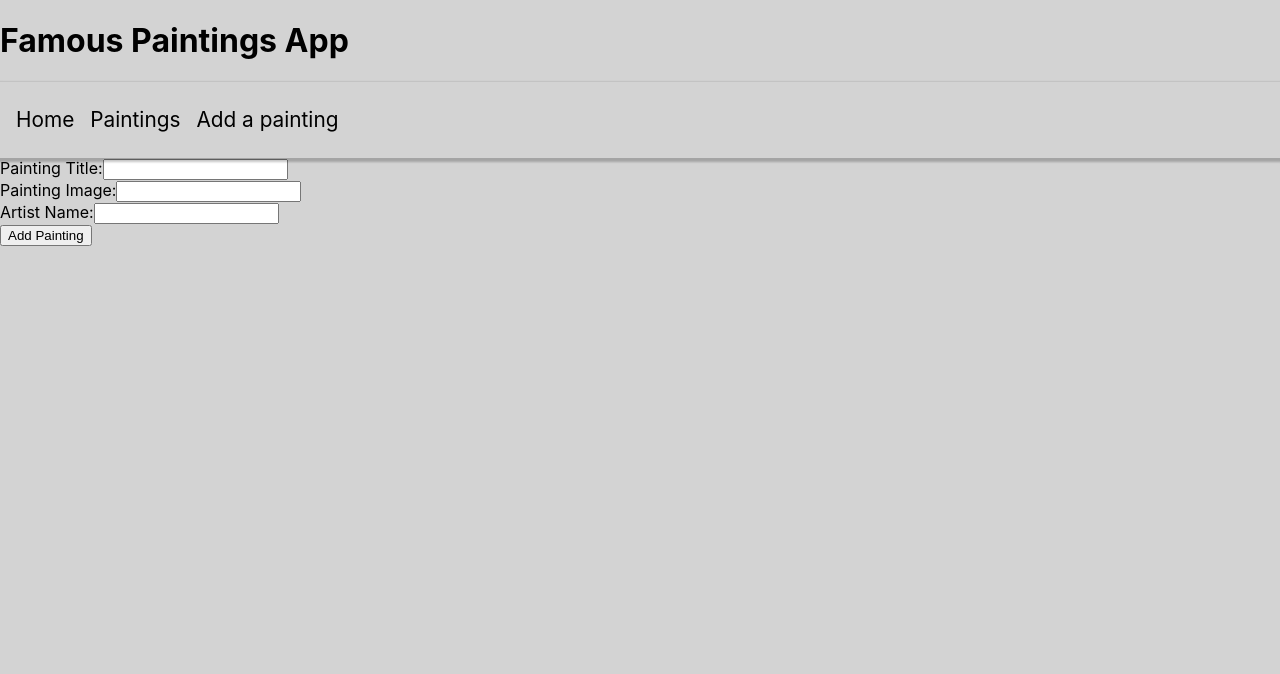
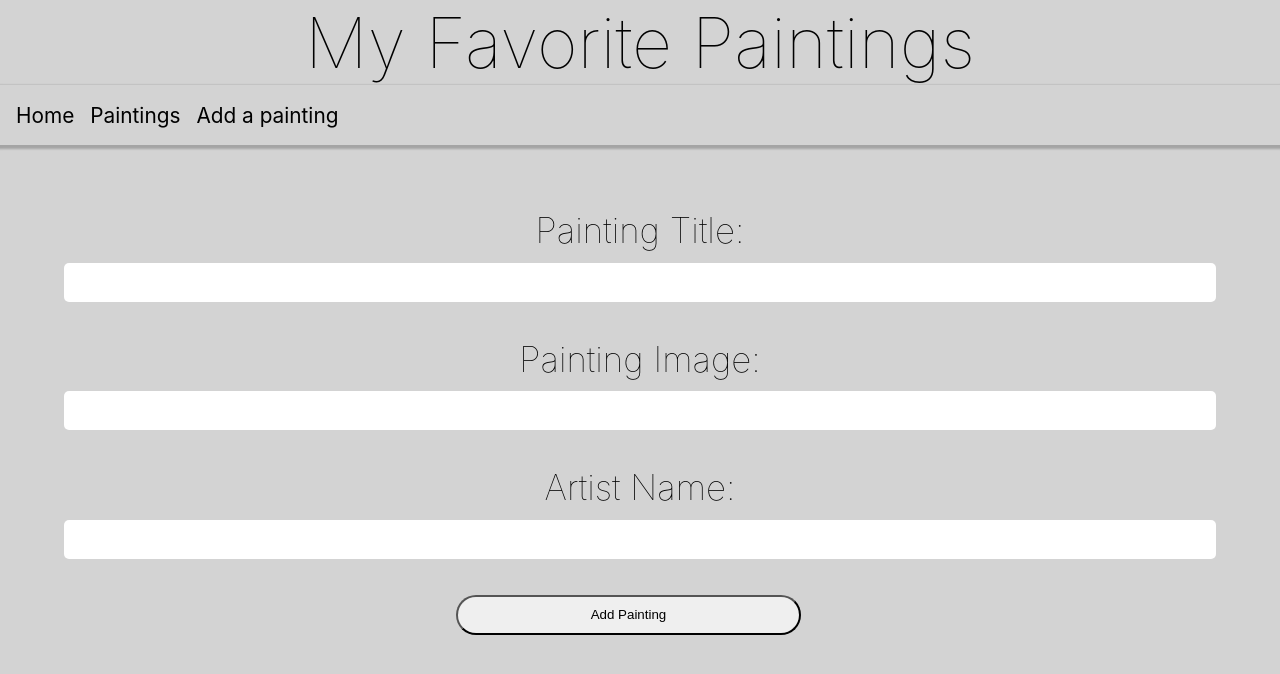
Before and after one commit to samanthamarberger/phase-2-project, a React (Create React App) app: page /add-painting in a window 1280 px wide. Shown: the top 674 px of the page. Built offline with nearby package versions, Linux system fonts and the light colour scheme; data requests are answered from the project's data file.

Commit message:
styled form page, and home page

```diff
--- a/db.json
+++ b/db.json
@@ -23,6 +23,12 @@
       "imageSrc": "https://tse1.mm.bing.net/th?id=OIP.uV_ytgPMct5ll0DJMwWlHwHaEo&pid=Api&P=0",
       "artist": "Pablo Picasso",
       "id": 4
+    },
+    {
+      "title": "",
+      "imageSrc": "",
+      "artist": "",
+      "id": 5
     }
   ]
 }
--- a/src/components/App.js
+++ b/src/components/App.js
@@ -24,7 +24,9 @@ function App() {
     }
     return (
         <div>
-            <h1>Famous Paintings App</h1>
+            <div class="title">
+                <h1>My Favorite Paintings</h1>
+            </div>
             <NavBar />
             <Routes>
                 <Route path="/paintings/" element={<Paintings paintings={paintings} />} />
--- a/src/components/Home.js
+++ b/src/components/Home.js
@@ -3,8 +3,9 @@ import React from "react";
 function Home() {
 
     return (
-        <div>
+        <div class="home-page">
             <h1>Home Page</h1>
+            <br/>
             <p>
                 Welcome to my paintings page!
                 Here I store all of my favorite famous paintings.
--- /dev/null
+++ b/src/components/PaintingAdd.css
@@ -0,0 +1,49 @@
+*{
+    box-sizing: border-box;
+    margin: 0;
+    padding: 0;
+}
+
+.form {
+    min-width: 100%;
+    height: 100vh;
+    margin: 0vw;
+    padding: 5vw ;
+    position:relative;
+}
+
+.form label{
+    display: block;
+    text-align: center;
+    font-size: 20px;
+    margin: 0 0 2vh 0;
+    font-size: 35px ;
+    color: black;
+    font: sans-serif;
+    font-style: normal;
+    font-weight: lighter;
+}
+
+.form input{
+    display: block;
+    width: 100%;
+    padding: .5rem .8rem .5rem .8rem;
+    margin: .9vw 0 ;
+    border:0;
+    border-radius: 5px;
+    font-size: 20px;
+}
+
+.form button {
+    cursor: pointer;
+    border-radius: 20px 20px;
+    color: black;
+    width: 30%;
+    height: 40px;
+    margin-left: 34%;
+}
+
+.form button:hover {
+    background-color: gray;
+    transition: 1s background ease;
+}
--- a/src/components/PaintingAdd.js
+++ b/src/components/PaintingAdd.js
@@ -1,5 +1,6 @@
 import React, { useState } from "react";
 import { useNavigate } from "react-router-dom";
+import "./PaintingAdd.css";
 
 function PaintingAdd({ onAddPainting }) {
     const navigate = useNavigate();
@@ -42,7 +43,7 @@ function PaintingAdd({ onAddPainting }) {
 
 
     return (
-        <div>
+        <div class="form">
             <form onSubmit={(e) => handleSubmit(e)} className="NewPainting">
                 <label>
                     Painting Title:
--- a/src/components/Paintings.js
+++ b/src/components/Paintings.js
@@ -5,7 +5,9 @@ function Paintings({ paintings }) {
 
     return (
         <div>
-            <h1>Paintings Page</h1>
+            <div class="painting-page">
+                <h1>Paintings Page</h1>
+            </div>
             {paintings.map((painting) => <PaintingCard key={painting.title} painting={painting} />)}
         </div>
     );
--- a/src/index.css
+++ b/src/index.css
@@ -7,3 +7,39 @@ body {
   -moz-osx-font-smoothing: grayscale;
   background-color: lightgrey;
 }
+
+.title h1{
+  text-align: center;
+  color: black;
+  font: sans-serif;
+  font-style: normal;
+  font-size: 70px;
+  font-weight: lighter;
+}
+
+.home-page h1 {
+  text-align: center;
+  color: black;
+  font: sans-serif;
+  font-style: normal;
+  font-size: 40px;
+  font-weight: lighter;
+}
+
+.home-page p {
+  text-align: center;
+  color: black;
+  font: sans-serif;
+  font-style: normal;
+  font-size: 20px;
+  font-weight: lighter;
+}
+
+.painting-page h1 {
+  text-align: center;
+  color: black;
+  font: sans-serif;
+  font-style: normal;
+  font-size: 40px;
+  font-weight: lighter;
+}
```
